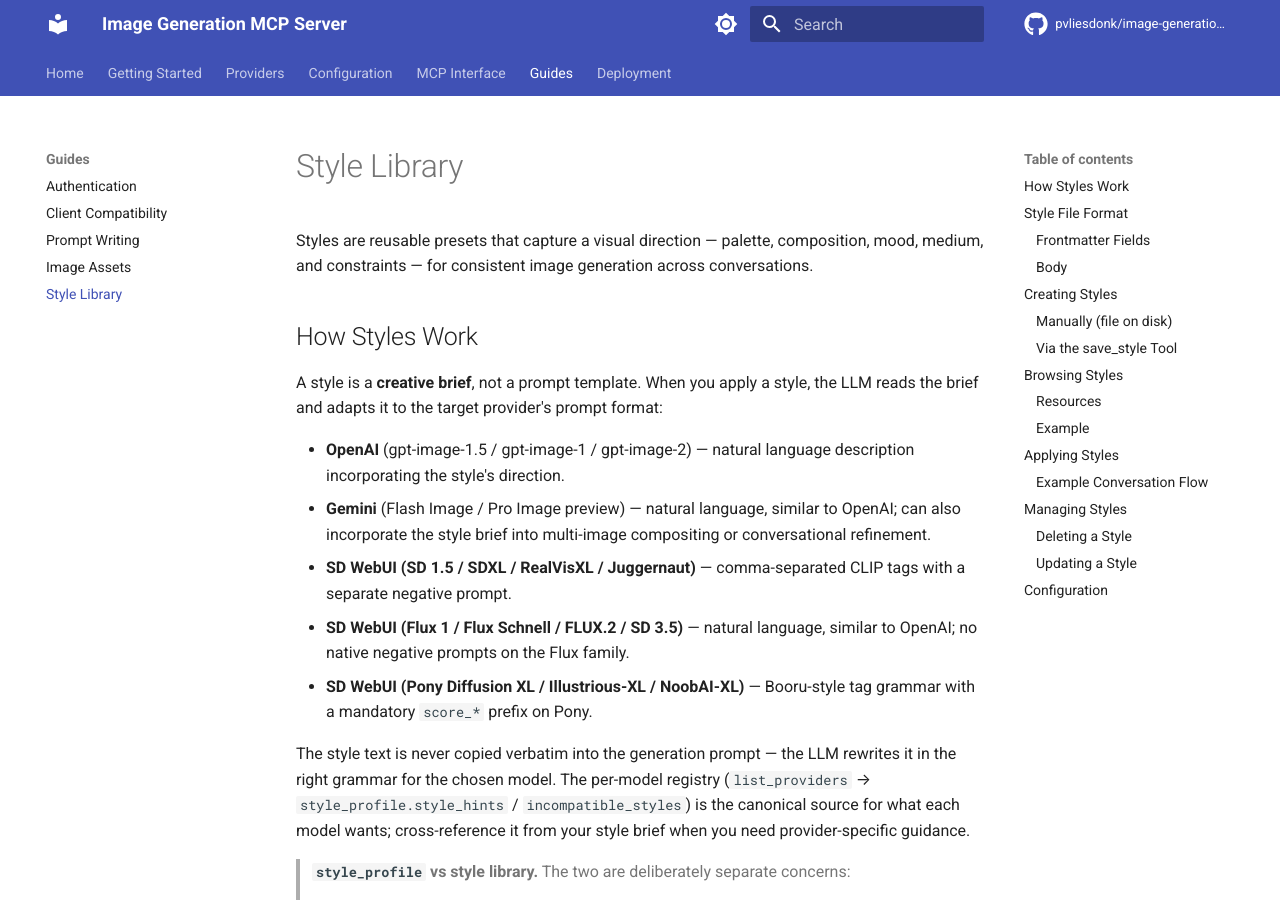
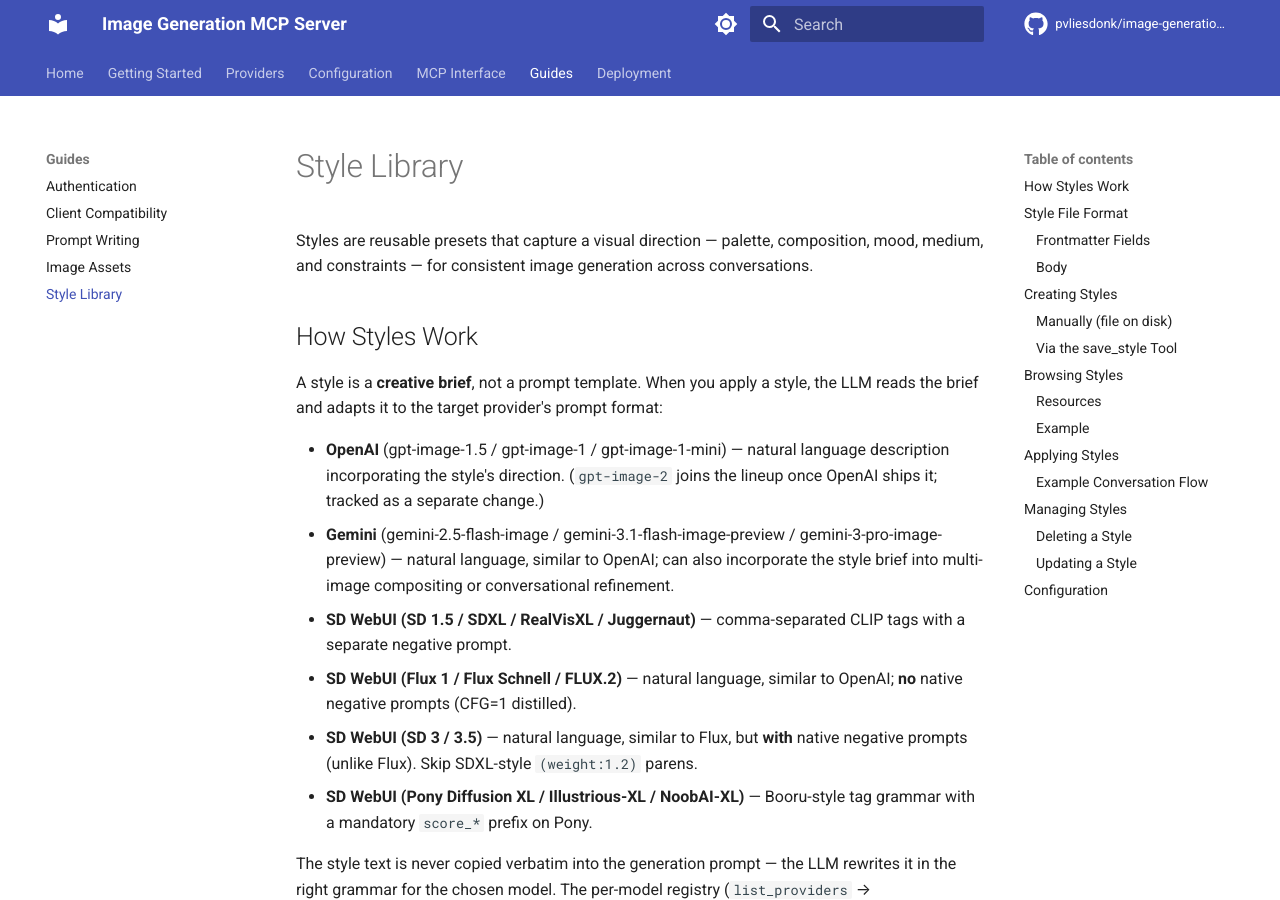
Before and after one commit to pvliesdonk/image-generation-mcp, an MkDocs documentation site: the page built from docs/guides/styles.md, in a window 1280 px wide and 900 px high. Built offline with MkDocs 1.6.1 and Material for MkDocs 9.7.7, drawn with Linux system fonts in a browser that asks for light colours; comment, search, counter and statistics services are not loaded.

Commit message:
fix(styles): address bot review on #215
claude-review and gemini-code-assist findings:

- Drop gpt-image-2 from the OpenAI lineup. The model isn't in this
  repo's main yet — it's the subject of the parallel #213 PR. Listing
  it here would imply availability the user can't get today. Replaced
  with gpt-image-1-mini (which IS in the codebase). Added a
  parenthetical noting gpt-image-2 lands separately.
- Expand the Gemini label to enumerate all three model_ids the
  codebase tracks (gemini-2.5-flash-image / -3.1-flash-image-preview
  / -3-pro-image-preview) — was 'Flash Image / Pro Image preview',
  which collapsed two distinct flash variants (2.5 and 3.1) and
  dropped the 'preview' qualifier on 3.1.
- Split SD 3 / 3.5 into its own bullet. Was previously grouped with
  the Flux family ('Flux 1 / Flux Schnell / FLUX.2 / SD 3.5') under
  the 'no native negative prompts' rule, but that's wrong — SD 3
  supports negative prompts natively. Separating them makes the
  negative-prompt distinction visible at a glance and adds the
  '(weight:1.2)' caveat (SDXL syntax doesn't apply to SD 3).

Refs #59

```diff
--- a/docs/guides/styles.md
+++ b/docs/guides/styles.md
@@ -6,10 +6,11 @@
 
 A style is a **creative brief**, not a prompt template. When you apply a style, the LLM reads the brief and adapts it to the target provider's prompt format:
 
-- **OpenAI** (gpt-image-1.5 / gpt-image-1 / gpt-image-2) — natural language description incorporating the style's direction.
-- **Gemini** (Flash Image / Pro Image preview) — natural language, similar to OpenAI; can also incorporate the style brief into multi-image compositing or conversational refinement.
+- **OpenAI** (gpt-image-1.5 / gpt-image-1 / gpt-image-1-mini) — natural language description incorporating the style's direction. (`gpt-image-2` joins the lineup once OpenAI ships it; tracked as a separate change.)
+- **Gemini** (gemini-2.5-flash-image / gemini-3.1-flash-image-preview / gemini-3-pro-image-preview) — natural language, similar to OpenAI; can also incorporate the style brief into multi-image compositing or conversational refinement.
 - **SD WebUI (SD 1.5 / SDXL / RealVisXL / Juggernaut)** — comma-separated CLIP tags with a separate negative prompt.
-- **SD WebUI (Flux 1 / Flux Schnell / FLUX.2 / SD 3.5)** — natural language, similar to OpenAI; no native negative prompts on the Flux family.
+- **SD WebUI (Flux 1 / Flux Schnell / FLUX.2)** — natural language, similar to OpenAI; **no** native negative prompts (CFG=1 distilled).
+- **SD WebUI (SD 3 / 3.5)** — natural language, similar to Flux, but **with** native negative prompts (unlike Flux). Skip SDXL-style `(weight:1.2)` parens.
 - **SD WebUI (Pony Diffusion XL / Illustrious-XL / NoobAI-XL)** — Booru-style tag grammar with a mandatory `score_*` prefix on Pony.
 
 The style text is never copied verbatim into the generation prompt — the LLM rewrites it in the right grammar for the chosen model. The per-model registry (`list_providers` → `style_profile.style_hints` / `incompatible_styles`) is the canonical source for what each model wants; cross-reference it from your style brief when you need provider-specific guidance.
```
